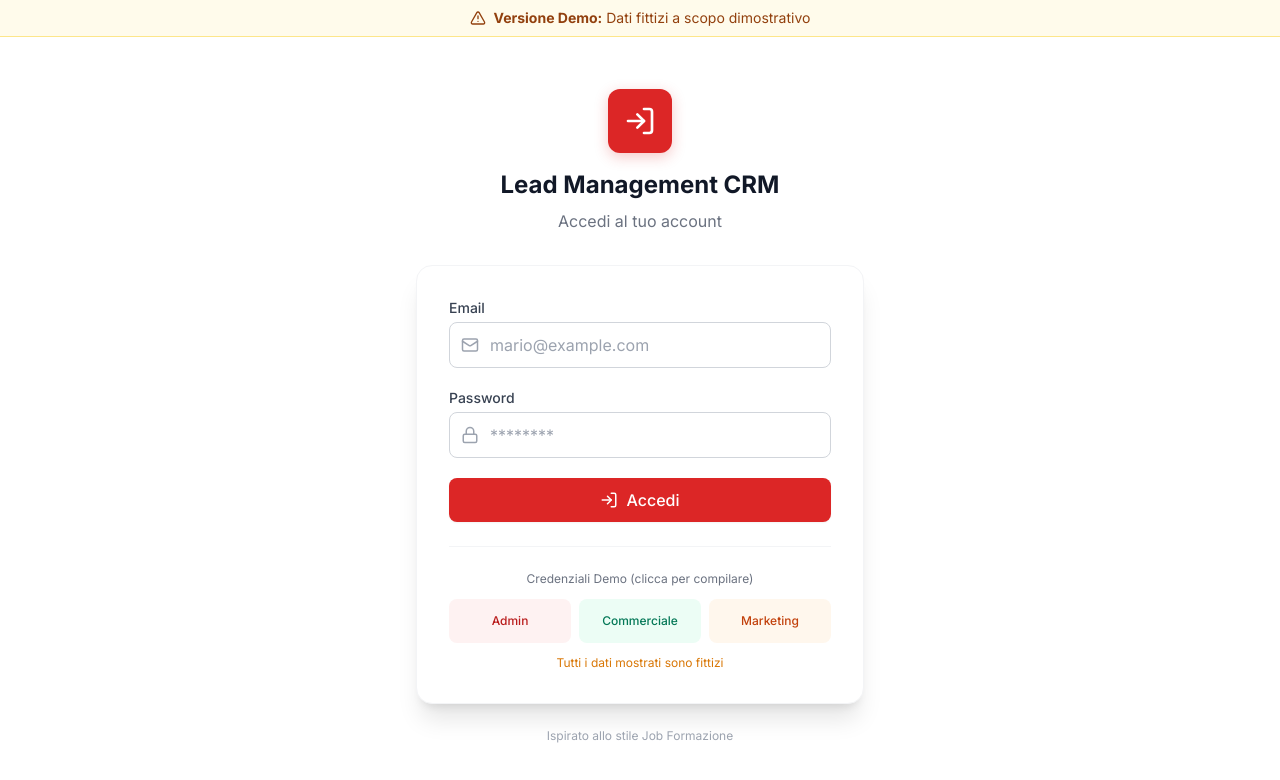
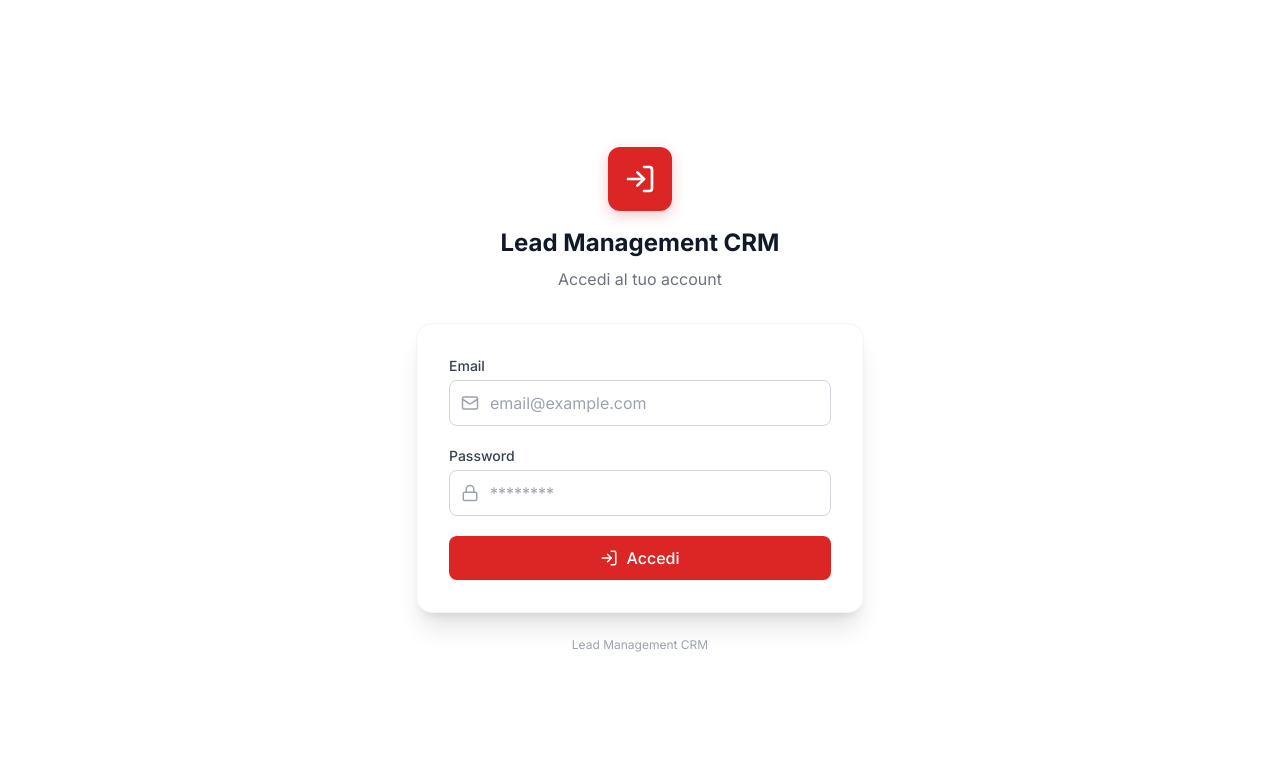
Before and after one commit to fernando234234/lead-management-crm, a Next.js app: page /login in a window 1280 px wide. Shown: the top 780 px of the page. Built offline with nearby package versions, Linux system fonts and the light colour scheme.

Commit message:
Fix login page: remove demo mode UI and fix CSRF token refresh issue

```diff
--- a/src/app/login/page.tsx
+++ b/src/app/login/page.tsx
@@ -1,9 +1,9 @@
 "use client";
 
 import { useState, Suspense } from "react";
-import { signIn } from "next-auth/react";
+import { signIn, getCsrfToken } from "next-auth/react";
 import { useRouter, useSearchParams } from "next/navigation";
-import { LogIn, Mail, Lock, AlertCircle, AlertTriangle } from "lucide-react";
+import { LogIn, Mail, Lock, AlertCircle } from "lucide-react";
 
 function LoginForm() {
   const router = useRouter();
@@ -22,6 +22,9 @@ function LoginForm() {
     setLoading(true);
 
     try {
+      // Refresh CSRF token before each login attempt to avoid stale token issues
+      await getCsrfToken();
+
       const result = await signIn("credentials", {
         email,
         password,
@@ -30,6 +33,12 @@ function LoginForm() {
 
       if (result?.error) {
         setError("Email o password non validi");
+        setLoading(false);
+        return;
+      }
+
+      if (!result?.ok) {
+        setError("Si è verificato un errore. Riprova.");
         setLoading(false);
         return;
       }
@@ -60,6 +69,7 @@ function LoginForm() {
         router.replace(callbackUrl);
       }
     } catch (err) {
+      console.error("Login error:", err);
       setError("Si è verificato un errore. Riprova.");
       setLoading(false);
     }
@@ -67,17 +77,7 @@ function LoginForm() {
 
   return (
     <div className="min-h-screen bg-white flex items-center justify-center p-4">
-      {/* Demo/Mock Data Banner */}
-      <div className="fixed top-0 left-0 right-0 bg-amber-50 border-b border-amber-200 py-2 px-4 z-50">
-        <div className="max-w-4xl mx-auto flex items-center justify-center gap-2 text-amber-800 text-sm">
-          <AlertTriangle size={16} className="flex-shrink-0" />
-          <span>
-            <strong>Versione Demo:</strong> Dati fittizi a scopo dimostrativo
-          </span>
-        </div>
-      </div>
-
-      <div className="w-full max-w-md mt-8">
+      <div className="w-full max-w-md">
         {/* Logo/Title */}
         <div className="text-center mb-8">
           <div className="inline-flex items-center justify-center w-16 h-16 bg-red-600 rounded-xl mb-4 shadow-red">
@@ -108,7 +108,7 @@ function LoginForm() {
                   required
                   value={email}
                   onChange={(e) => setEmail(e.target.value)}
-                  placeholder="mario@example.com"
+                  placeholder="email@example.com"
                   className="w-full pl-10 pr-4 py-2.5 border border-gray-300 rounded-lg focus:ring-2 focus:ring-red-500 focus:border-red-500 transition"
                 />
               </div>
@@ -149,53 +149,11 @@ function LoginForm() {
               )}
             </button>
           </form>
-
-          {/* Demo credentials */}
-          <div className="mt-6 pt-6 border-t border-gray-100">
-            <p className="text-xs text-gray-500 text-center mb-3">
-              Credenziali Demo (clicca per compilare)
-            </p>
-            <div className="grid grid-cols-3 gap-2 text-xs">
-              <button
-                type="button"
-                onClick={() => {
-                  setEmail("admin@leadcrm.it");
-                  setPassword("admin123");
-                }}
-                className="p-2 bg-red-50 text-red-700 rounded-lg hover:bg-red-100 transition font-medium"
-              >
-                Admin
-              </button>
-              <button
-                type="button"
-                onClick={() => {
-                  setEmail("marco.verdi@leadcrm.it");
-                  setPassword("user123");
-                }}
-                className="p-2 bg-emerald-50 text-emerald-700 rounded-lg hover:bg-emerald-100 transition font-medium"
-              >
-                Commerciale
-              </button>
-              <button
-                type="button"
-                onClick={() => {
-                  setEmail("giulia.rossi@leadcrm.it");
-                  setPassword("user123");
-                }}
-                className="p-2 bg-orange-50 text-orange-700 rounded-lg hover:bg-orange-100 transition font-medium"
-              >
-                Marketing
-              </button>
-            </div>
-            <p className="text-xs text-amber-600 text-center mt-3">
-              Tutti i dati mostrati sono fittizi
-            </p>
-          </div>
         </div>
 
         {/* Footer branding */}
         <p className="text-center text-xs text-gray-400 mt-6">
-          Ispirato allo stile Job Formazione
+          Lead Management CRM
         </p>
       </div>
     </div>
```
